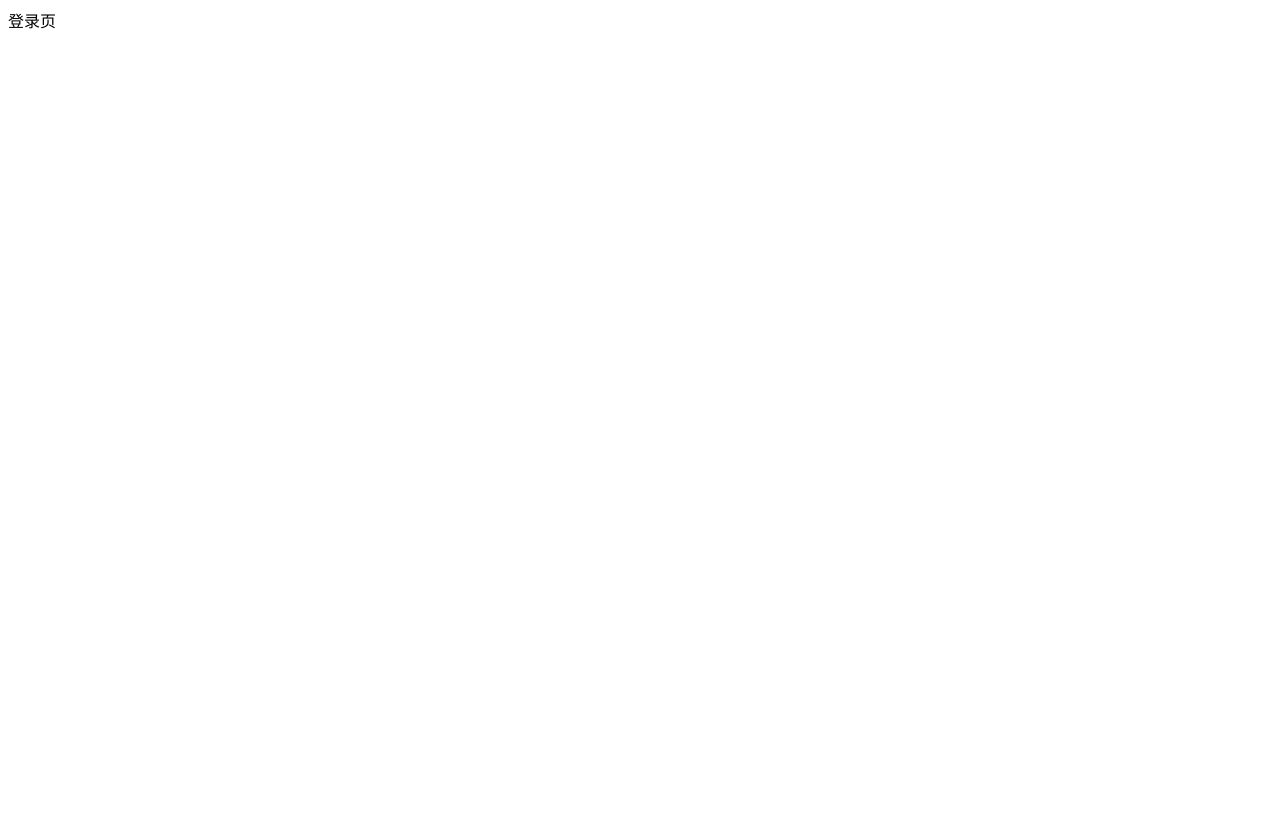
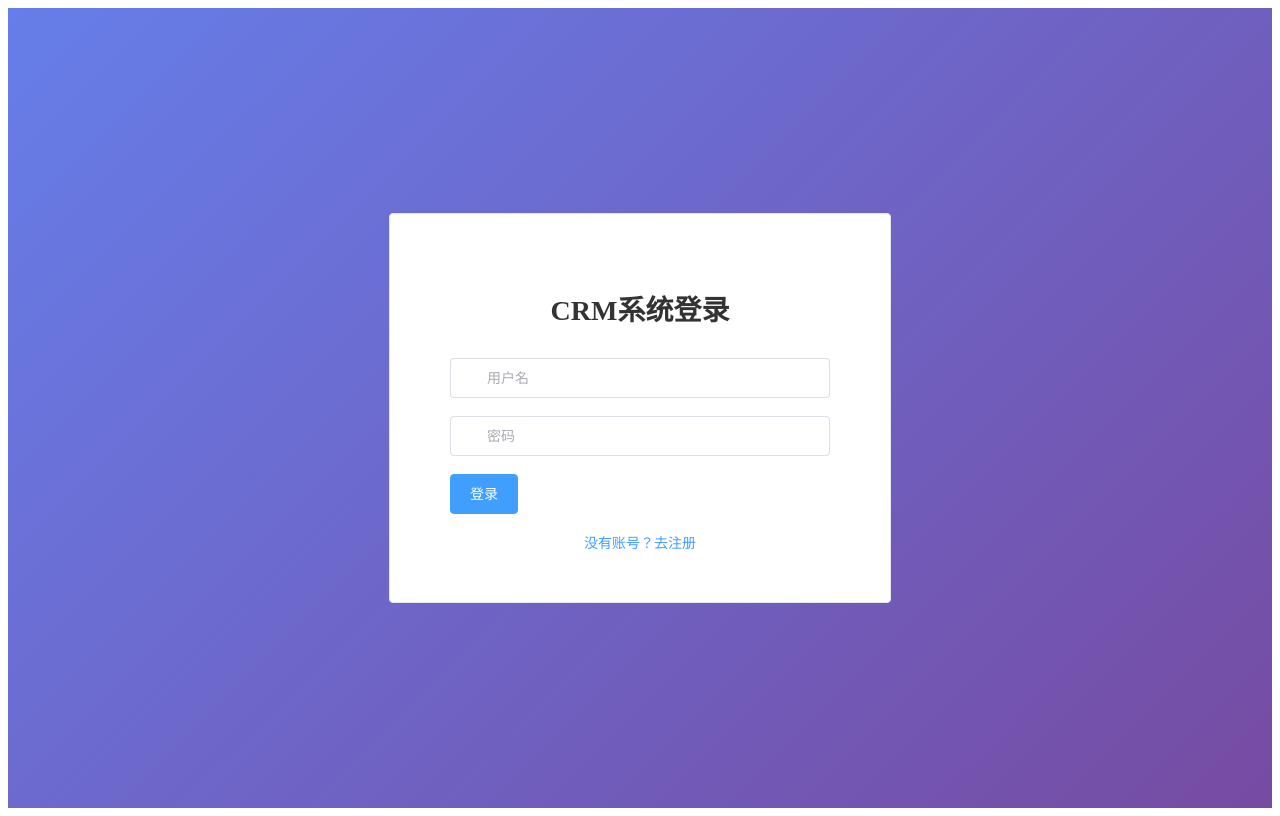
Before and after one commit to lanxiaole/CRM, a Vue app: page /login in a window 1280 px wide. Built offline with nearby package versions, Linux system fonts and the light colour scheme.

Commit message:
登录注册页面完成

```diff
--- a/db.json
+++ b/db.json
@@ -1,7 +1,7 @@
 {
   "users": [
     {
-      "id": 1,
+      "id": "1",
       "username": "admin",
       "password": "123456",
       "name": "管理员",
@@ -10,18 +10,36 @@
       "token": "admin-token-123"
     },
     {
-      "id": 2,
+      "id": "2",
       "username": "user",
       "password": "123456",
       "name": "普通用户",
       "role": "user",
       "avatar": "",
       "token": "user-token-456"
+    },
+    {
+      "id": "3d1f",
+      "username": "lanxiaole",
+      "password": "lejiawei1",
+      "name": "懒小勒",
+      "role": "user",
+      "avatar": "",
+      "token": "user-token-1771770089039"
+    },
+    {
+      "id": "667b",
+      "username": "lanxiaolea",
+      "password": "123456",
+      "name": "1",
+      "role": "user",
+      "avatar": "",
+      "token": "user-token-1771770434810"
     }
   ],
   "customers": [
     {
-      "id": 1,
+      "id": "1",
       "name": "张三",
       "phone": "13800138001",
       "email": "zhangsan@example.com",
@@ -32,7 +50,7 @@
       "createTime": "2024-01-15"
     },
     {
-      "id": 2,
+      "id": "2",
       "name": "李四",
       "phone": "13800138002",
       "email": "lisi@example.com",
@@ -43,7 +61,7 @@
       "createTime": "2024-02-20"
     },
     {
-      "id": 3,
+      "id": "3",
       "name": "王五",
       "phone": "13800138003",
       "email": "wangwu@example.com",
--- a/src/router/index.js
+++ b/src/router/index.js
@@ -58,7 +58,7 @@ const router = createRouter({
   ],
 })
 
-// 全局前置守卫 - Vue Router 官方推荐写法（v4+ 支持返回值模式）
+// 全局前置守卫
 router.beforeEach((to, from) => {
   const isLoggedIn = !!localStorage.getItem('token')
 
--- /dev/null
+++ b/src/stores/userStore.js
@@ -0,0 +1,69 @@
+import { defineStore } from 'pinia'
+import request from '../utils/request'
+import router from '../router'
+import { ElMessage } from 'element-plus'
+
+export const useUserStore = defineStore('user', {
+  state: () => ({
+    userInfo: {},
+    token: localStorage.getItem('token') || '',
+    isLoggedIn: !!localStorage.getItem('token'),
+  }),
+
+  actions: {
+    // 登录方法
+    async login(loginForm) {
+      try {
+        // 调用登录接口，查询匹配的用户
+        const res = await request({
+          url: '/users',
+          method: 'get',
+          params: {
+            username: loginForm.username,
+            password: loginForm.password,
+          },
+        })
+
+        if (res.length > 0) {
+          const user = res[0]
+          // 保存用户信息和token
+          this.userInfo = user
+          this.token = user.token
+          this.isLoggedIn = true
+          localStorage.setItem('token', user.token)
+          localStorage.setItem('userInfo', JSON.stringify(user))
+
+          ElMessage.success('登录成功')
+          router.push('/')
+          return true
+        } else {
+          ElMessage.error('用户名或密码错误')
+          return false
+        }
+      } catch (error) {
+        console.error('登录错误:', error)
+        ElMessage.error('登录失败，请稍后重试')
+        return false
+      }
+    },
+
+    // 退出登录
+    logout() {
+      this.userInfo = {}
+      this.token = ''
+      this.isLoggedIn = false
+      localStorage.removeItem('token')
+      localStorage.removeItem('userInfo')
+      ElMessage.success('已退出登录')
+      router.push('/login')
+    },
+
+    // 初始化用户信息
+    initUserInfo() {
+      const userInfo = localStorage.getItem('userInfo')
+      if (userInfo) {
+        this.userInfo = JSON.parse(userInfo)
+      }
+    },
+  },
+})
--- a/src/views/LoginView.vue
+++ b/src/views/LoginView.vue
@@ -1,7 +1,253 @@
-<script setup></script>
+<script setup>
+import { ref, reactive } from 'vue'
+import { useUserStore } from '../stores/userStore'
+import request from '../utils/request'
+import { ElMessage } from 'element-plus'
+
+const userStore = useUserStore()
+
+// 切换登录/注册状态
+const isLogin = ref(true)
+
+// 登录表单
+const loginForm = reactive({
+  username: '',
+  password: '',
+})
+
+// 注册表单
+const registerForm = reactive({
+  username: '',
+  password: '',
+  confirmPassword: '',
+  name: '',
+})
+
+// 表单验证规则
+const loginRules = {
+  username: [
+    { required: true, message: '请输入用户名', trigger: 'blur' },
+    { pattern: /^[a-zA-Z0-9]+$/, message: '用户名只能由字母和数字组成', trigger: 'blur' },
+  ],
+  password: [
+    { required: true, message: '请输入密码', trigger: 'blur' },
+    { pattern: /^[a-zA-Z0-9]+$/, message: '密码只能由字母和数字组成', trigger: 'blur' },
+  ],
+}
+
+const registerRules = {
+  username: [
+    { required: true, message: '请输入用户名', trigger: 'blur' },
+    { min: 3, max: 20, message: '用户名长度在3到20位', trigger: 'blur' },
+    { pattern: /^[a-zA-Z0-9]+$/, message: '用户名只能由字母和数字组成', trigger: 'blur' },
+  ],
+  name: [{ required: true, message: '请输入真实姓名', trigger: 'blur' }],
+  password: [
+    { required: true, message: '请输入密码', trigger: 'blur' },
+    { min: 6, message: '密码长度至少6位', trigger: 'blur' },
+    { pattern: /^[a-zA-Z0-9]+$/, message: '密码只能由字母和数字组成', trigger: 'blur' },
+  ],
+  confirmPassword: [
+    { required: true, message: '请确认密码', trigger: 'blur' },
+    {
+      validator: (rule, value, callback) => {
+        if (value !== registerForm.password) {
+          callback(new Error('两次输入密码不一致'))
+        } else {
+          callback()
+        }
+      },
+      trigger: 'blur',
+    },
+  ],
+}
+
+const formRef = ref()
+
+// 登录提交
+const handleLogin = async () => {
+  await formRef.value.validate()
+  await userStore.login(loginForm)
+}
+
+// 注册提交
+const handleRegister = async () => {
+  await formRef.value.validate()
+  try {
+    // 检查用户名是否已存在
+    const existUser = await request({
+      url: '/users',
+      method: 'get',
+      params: { username: registerForm.username },
+    })
+    if (existUser.length > 0) {
+      ElMessage.error('用户名已存在')
+      return
+    }
+
+    // 注册新用户
+    await request({
+      url: '/users',
+      method: 'post',
+      data: {
+        username: registerForm.username,
+        password: registerForm.password,
+        name: registerForm.name,
+        role: 'user',
+        avatar: '',
+        token: `user-token-${Date.now()}`,
+      },
+    })
+
+    ElMessage.success('注册成功，请登录')
+    isLogin.value = true
+    // 清空注册表单
+    Object.assign(registerForm, {
+      username: '',
+      password: '',
+      confirmPassword: '',
+      name: '',
+    })
+  } catch (error) {
+    console.log(error)
+    ElMessage.error('注册失败，请稍后重试')
+  }
+}
+
+// 切换登录/注册
+const toggleMode = () => {
+  isLogin.value = !isLogin.value
+  formRef.value?.resetFields()
+}
+</script>
 
 <template>
-  <div class="login-view">登录页</div>
+  <div class="login-container">
+    <el-card class="login-card" shadow="hover">
+      <h2 class="title">{{ isLogin ? 'CRM系统登录' : '用户注册' }}</h2>
+
+      <el-form
+        ref="formRef"
+        :model="isLogin ? loginForm : registerForm"
+        :rules="isLogin ? loginRules : registerRules"
+        label-width="0"
+      >
+        <!-- 登录表单 -->
+        <template v-if="isLogin">
+          <el-form-item prop="username">
+            <el-input
+              v-model="loginForm.username"
+              placeholder="用户名"
+              prefix-icon="User"
+              size="large"
+            />
+          </el-form-item>
+          <el-form-item prop="password">
+            <el-input
+              v-model="loginForm.password"
+              type="password"
+              placeholder="密码"
+              prefix-icon="Lock"
+              size="large"
+              show-password
+            />
+          </el-form-item>
+          <el-form-item>
+            <el-button
+              type="primary"
+              size="large"
+              block
+              @click="handleLogin"
+              :loading="userStore.loading"
+            >
+              登录
+            </el-button>
+          </el-form-item>
+        </template>
+
+        <!-- 注册表单 -->
+        <template v-else>
+          <el-form-item prop="username">
+            <el-input
+              v-model="registerForm.username"
+              placeholder="用户名"
+              prefix-icon="User"
+              size="large"
+            />
+          </el-form-item>
+          <el-form-item prop="name">
+            <el-input
+              v-model="registerForm.name"
+              placeholder="真实姓名"
+              prefix-icon="UserFilled"
+              size="large"
+            />
+          </el-form-item>
+          <el-form-item prop="password">
+            <el-input
+              v-model="registerForm.password"
+              type="password"
+              placeholder="密码"
+              prefix-icon="Lock"
+              size="large"
+              show-password
+            />
+          </el-form-item>
+          <el-form-item prop="confirmPassword">
+            <el-input
+              v-model="registerForm.confirmPassword"
+              type="password"
+              placeholder="确认密码"
+              prefix-icon="Lock"
+              size="large"
+              show-password
+            />
+          </el-form-item>
+          <el-form-item>
+            <el-button type="primary" size="large" block @click="handleRegister"> 注册 </el-button>
+          </el-form-item>
+        </template>
+
+        <div class="toggle-link">
+          <span @click="toggleMode">
+            {{ isLogin ? '没有账号？去注册' : '已有账号？去登录' }}
+          </span>
+        </div>
+      </el-form>
+    </el-card>
+  </div>
 </template>
 
-<style scoped></style>
+<style scoped>
+.login-container {
+  min-height: 100vh;
+  display: flex;
+  align-items: center;
+  justify-content: center;
+  background: linear-gradient(135deg, #667eea 0%, #764ba2 100%);
+}
+
+.login-card {
+  width: 420px;
+  padding: 30px 40px;
+}
+
+.title {
+  text-align: center;
+  margin-bottom: 30px;
+  font-size: 28px;
+  color: #333;
+  font-weight: 600;
+}
+
+.toggle-link {
+  text-align: center;
+  color: #409eff;
+  cursor: pointer;
+  font-size: 14px;
+}
+
+.toggle-link:hover {
+  text-decoration: underline;
+}
+</style>
```
